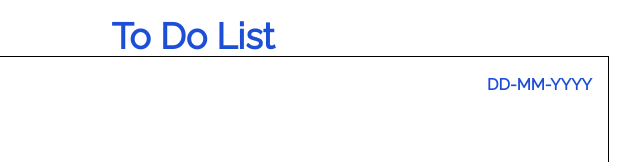
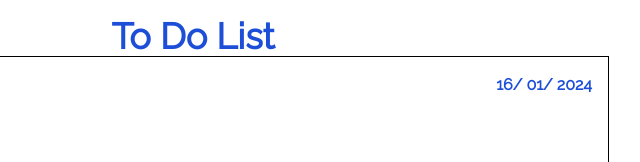
Before and after one commit to nilaachandra/ToDoLIst, a website: page src/index.html in a window 1280 px wide. Shown: the top 162 px of the page, 447-1087 px from the left. Drawn offline with Linux system fonts and the light colour scheme.

Commit message:
date and day added

```diff
--- a/src/index.html
+++ b/src/index.html
@@ -12,7 +12,12 @@
         <h1 class="font-bold text-center text-4xl text-blue-700">To Do List</h1>
         <div class="date h-[70vh] w-2/3 border border-black border-solid p-4">
             <div class="flex justify-between items-center w-full"><h1 id="weekday" class="font-bold text-blue-700">Day</h1>
-                <h1 id="time" class="font-bold text-blue-700">DD-MM-YYYY</h1></div>
+                <h1 id="time" class="font-bold text-blue-700">
+                    <span id="dd">DD</span>/
+                    <span id="mm">MM</span>/
+                    <span id="yyyy">YYYY</span>
+                </h1>
+            </div>
 
             <h1 class="text-2xl font-bold">Welcome, <span id="name"></span>!</h1>
             <h1></h1>
--- a/src/script.js
+++ b/src/script.js
@@ -28,9 +28,15 @@ const currentDay = () => {
 };
 currentDay();
 
+//function to print Current date
 const whatDate = () => {
-    let todaysDate = new Date();
-    todaysDate.toLocaleDateString;
-    console.log(todaysDate)
-}
-whatDate()
+  let todaysDate = new Date();
+  const dd = document.getElementById("dd");
+  const mm = document.getElementById("mm");
+  const yyyy = document.getElementById("yyyy");
+  dd.innerHTML = todaysDate.getDate();
+  mm.innerHTML = "0" + (todaysDate.getMonth() + 1);
+  yyyy.innerHTML = todaysDate.getFullYear();
+  console.log(todaysDate.getDate());
+};
+whatDate();
```
